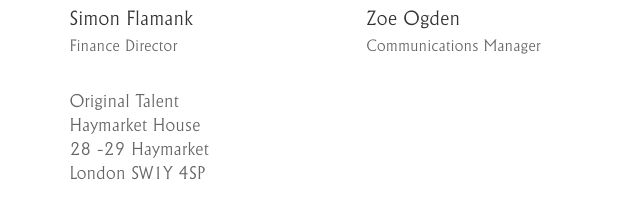
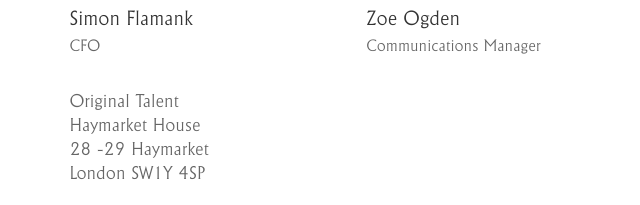
Before and after one commit to ryanhbowman/ot, a website: page index.html in a window 1280 px wide. Shown: the part 2704-2909 px from the top of the page, 287-927 px from the left. Drawn offline with nearby package versions, Linux system fonts and the light colour scheme.

Commit message:
simon change

```diff
--- a/index.html
+++ b/index.html
@@ -143,7 +143,7 @@
             <div class="one">
               <img src="images/simon.jpg" alt="">
                 <h3>Simon Flamank</h3>
-                <h3 class="light">Finance Director</h3>
+                <h3 class="light">CFO</h3>
             </div>
             <div class="one">
               <a href="https://www.curtisbrown.co.uk/agent/zoe-ogden">
```
